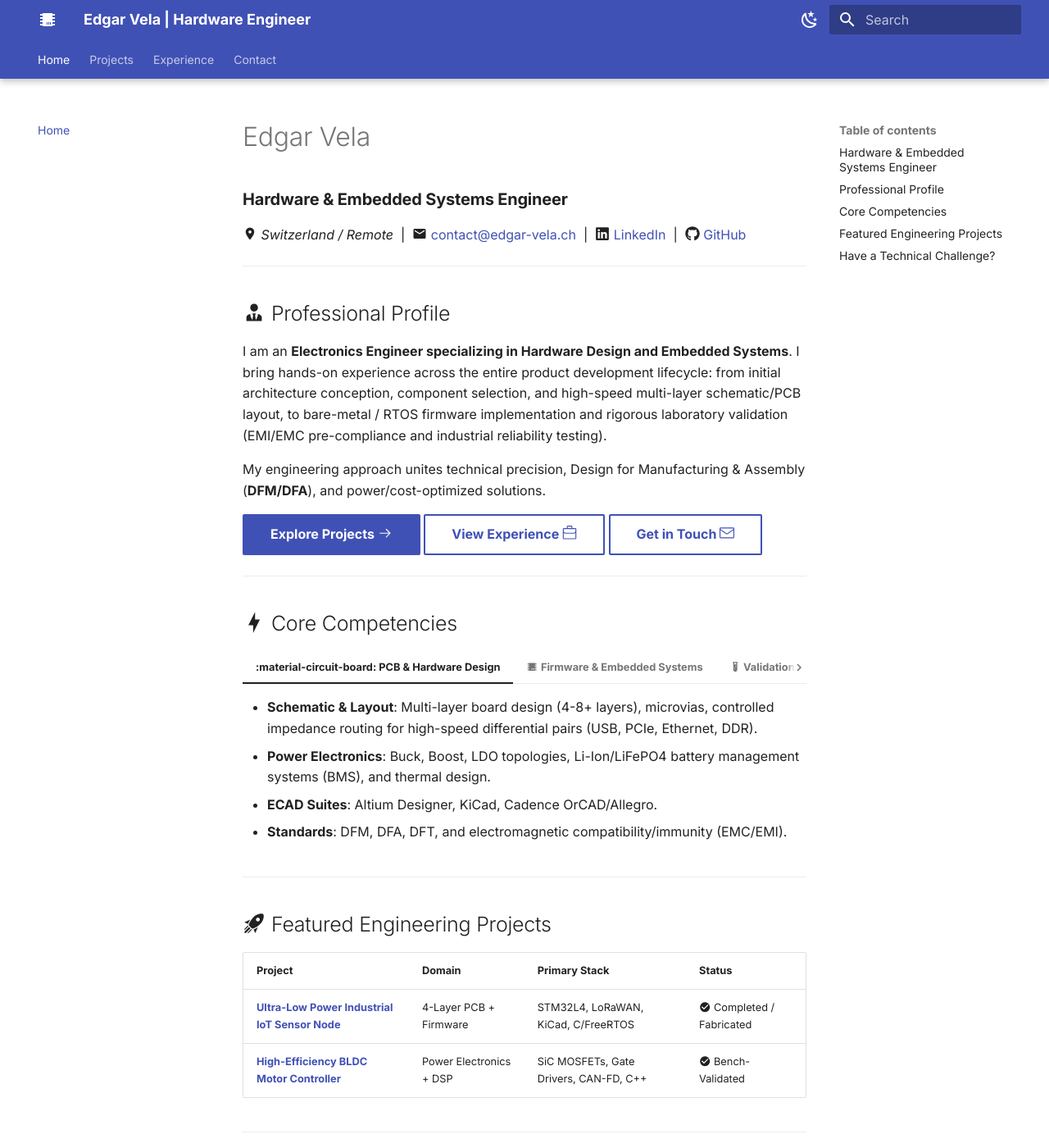
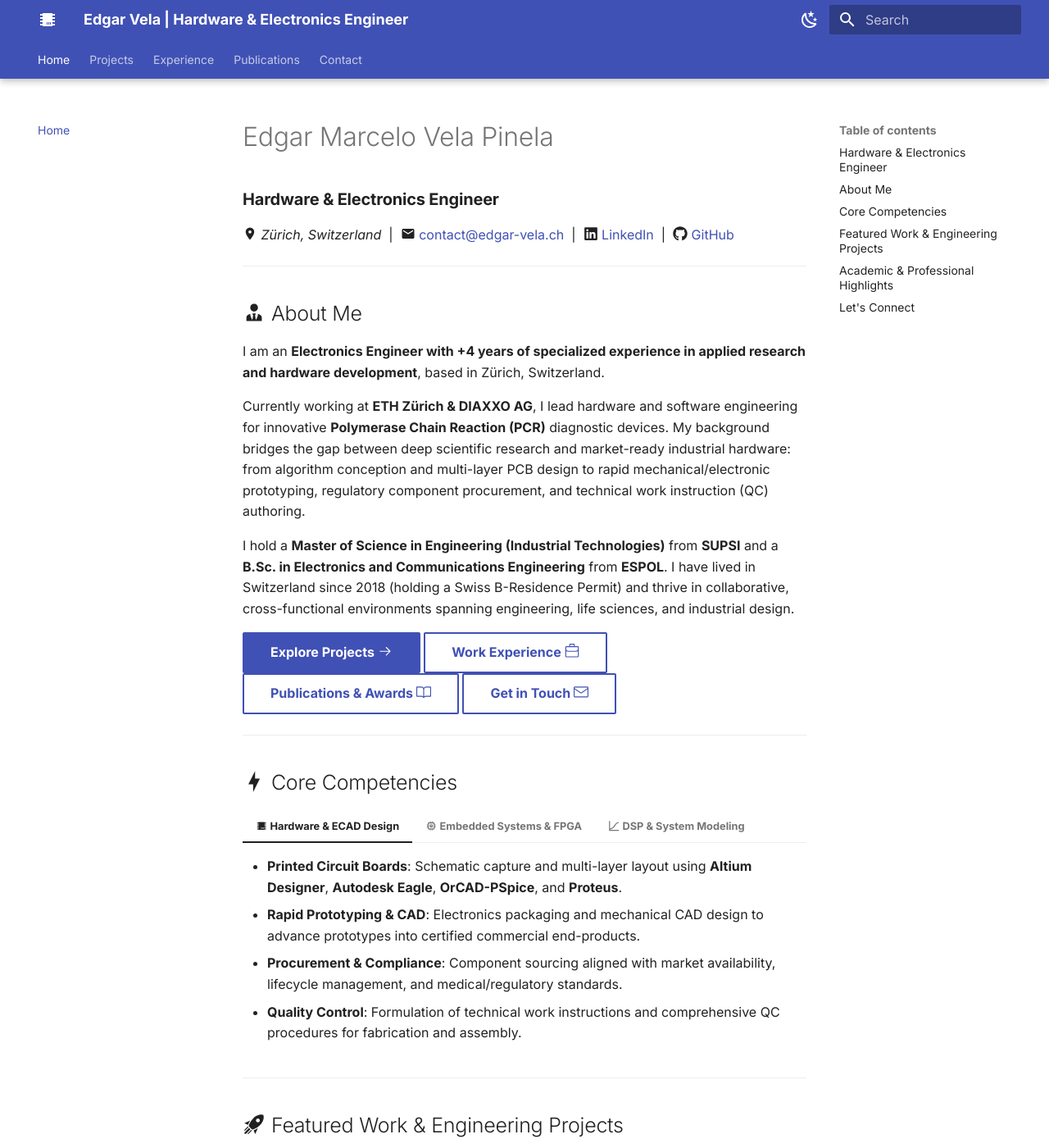
Before and after one commit to emvela29/edgar-vela.ch, an MkDocs documentation site: the page built from docs/index.md, in a window 1280 px wide and 1400 px high. Shown: the whole window at 82% size. Built offline with MkDocs 1.6.1 and Material for MkDocs 9.7.7, drawn with Linux system fonts in a browser that asks for light colours; some of the changed text lies outside the part shown.

Commit message:
fix: update LinkedIn to emvela, set contact@edgar-vela.ch as sole email, remove phone

```diff
--- a/docs/index.md
+++ b/docs/index.md
@@ -1,59 +1,73 @@
 ---
 title: Home
-description: Professional portfolio and engineering profile of Edgar Vela, Hardware and Embedded Systems Engineer.
+description: Professional engineering portfolio of Edgar Marcelo Vela Pinela - Electronics & Hardware Engineer based in Zürich, Switzerland.
 ---
 
-# Edgar Vela
+# Edgar Marcelo Vela Pinela
 
-### **Hardware & Embedded Systems Engineer**
-:material-map-marker: *Switzerland / Remote* &nbsp;|&nbsp; :material-email: [contact@edgar-vela.ch](mailto:contact@edgar-vela.ch) &nbsp;|&nbsp; :fontawesome-brands-linkedin: [LinkedIn](https://linkedin.com/in/edgar-vela) &nbsp;|&nbsp; :fontawesome-brands-github: [GitHub](https://github.com/emvela29)
+### **Hardware & Electronics Engineer**
+:material-map-marker: *Zürich, Switzerland* &nbsp;|&nbsp; :material-email: [contact@edgar-vela.ch](mailto:contact@edgar-vela.ch) &nbsp;|&nbsp; :fontawesome-brands-linkedin: [LinkedIn](https://www.linkedin.com/in/emvela/) &nbsp;|&nbsp; :fontawesome-brands-github: [GitHub](https://github.com/emvela29)
 
 ---
 
-## :material-account-tie: Professional Profile
+## :material-account-tie: About Me
 
-I am an **Electronics Engineer specializing in Hardware Design and Embedded Systems**. I bring hands-on experience across the entire product development lifecycle: from initial architecture conception, component selection, and high-speed multi-layer schematic/PCB layout, to bare-metal / RTOS firmware implementation and rigorous laboratory validation (EMI/EMC pre-compliance and industrial reliability testing).
+I am an **Electronics Engineer with +4 years of specialized experience in applied research and hardware development**, based in Zürich, Switzerland.
 
-My engineering approach unites technical precision, Design for Manufacturing & Assembly (**DFM/DFA**), and power/cost-optimized solutions.
+Currently working at **ETH Zürich & DIAXXO AG**, I lead hardware and software engineering for innovative **Polymerase Chain Reaction (PCR)** diagnostic devices. My background bridges the gap between deep scientific research and market-ready industrial hardware: from algorithm conception and multi-layer PCB design to rapid mechanical/electronic prototyping, regulatory component procurement, and technical work instruction (QC) authoring.
+
+I hold a **Master of Science in Engineering (Industrial Technologies)** from **SUPSI** and a **B.Sc. in Electronics and Communications Engineering** from **ESPOL**. I have lived in Switzerland since 2018 (holding a Swiss B-Residence Permit) and thrive in collaborative, cross-functional environments spanning engineering, life sciences, and industrial design.
 
 [Explore Projects :octicons-arrow-right-24:](projects.md){ .md-button .md-button--primary }
-[View Experience :octicons-briefcase-24:](experience.md){ .md-button }
+[Work Experience :octicons-briefcase-24:](experience.md){ .md-button }
+[Publications & Awards :octicons-book-24:](publications.md){ .md-button }
 [Get in Touch :octicons-mail-24:](contact.md){ .md-button }
 
 ---
 
 ## :material-lightning-bolt: Core Competencies
 
-=== ":material-circuit-board: PCB & Hardware Design"
-    - **Schematic & Layout**: Multi-layer board design (4-8+ layers), microvias, controlled impedance routing for high-speed differential pairs (USB, PCIe, Ethernet, DDR).
-    - **Power Electronics**: Buck, Boost, LDO topologies, Li-Ion/LiFePO4 battery management systems (BMS), and thermal design.
-    - **ECAD Suites**: Altium Designer, KiCad, Cadence OrCAD/Allegro.
-    - **Standards**: DFM, DFA, DFT, and electromagnetic compatibility/immunity (EMC/EMI).
+=== ":material-chip: Hardware & ECAD Design"
+    - **Printed Circuit Boards**: Schematic capture and multi-layer layout using **Altium Designer**, **Autodesk Eagle**, **OrCAD-PSpice**, and **Proteus**.
+    - **Rapid Prototyping & CAD**: Electronics packaging and mechanical CAD design to advance prototypes into certified commercial end-products.
+    - **Procurement & Compliance**: Component sourcing aligned with market availability, lifecycle management, and medical/regulatory standards.
+    - **Quality Control**: Formulation of technical work instructions and comprehensive QC procedures for fabrication and assembly.
 
-=== ":material-chip: Firmware & Embedded Systems"
-    - **Microcontrollers & SoCs**: STM32 (ARM Cortex-M), ESP32, Nordic nRF52/nRF53, NXP, Microchip.
-    - **Languages & Paradigms**: Modern C/C++, Assembly, and Python for automated test benches and toolchains.
-    - **Operating Systems**: FreeRTOS, Zephyr RTOS, and ultra-low-power bare-metal architectures with deterministic timing.
-    - **Communication Protocols**: CAN / CAN-FD, SPI, I2C, UART, RS-485, Modbus, Ethernet, BLE, LoRaWAN.
+=== ":material-memory: Embedded Systems & FPGA"
+    - **Microcontrollers & Platforms**: STM32 (ARM Cortex-M), Microchip PIC (MikroC Pro), and Arduino for robotics and instrumentation.
+    - **FPGA & Logic Design**: Embedded digital design and hardware accelerators using **Intel/Altera Quartus II**.
+    - **System Architecture**: Analysis, architecture definition, and implementation of embedded hardware and firmware modules.
+    - **Multidisciplinary Integration**: Seamless interface between embedded microelectronic systems, biosensors, and actuators.
 
-=== ":material-test-tube: Validation & Lab Instrumentation"
-    - **Instruments**: Digital phosphor oscilloscopes, logic analyzers, arbitrary waveform generators, electronic loads, and programmable power supplies.
-    - **Verification**: Signal Integrity (SI), Power Integrity (PI), environmental stress screening, and thermal characterization.
-    - **Test Automation**: Automated test benches using Python (PyVISA, SCPI) for instrument control and data analysis.
+=== ":material-chart-bell-curve-cumulative: DSP & System Modeling"
+    - **Modeling & Simulation**: Dynamic system simulation using **Python**, **MATLAB**, **Simulink**, and **Octave**.
+    - **Digital Signal Processing**: Audio beamforming using antenna arrays, electromyographic (EMG) bio-signal filtering, and spectral feature extraction.
+    - **Estimation & Control**: Implementation of Gradient Descent calibration and Dual Extended Kalman Filters (EKF) on embedded targets.
+    - **Machine Learning**: Practical applications of AI in medicine and robotics.
 
 ---
 
-## :material-rocket-launch: Featured Engineering Projects
+## :material-rocket-launch: Featured Work & Engineering Projects
 
-| Project | Domain | Primary Stack | Status |
+| Project / Focus | Institution / Company | Key Technologies | Status |
 | :--- | :--- | :--- | :--- |
-| **[Ultra-Low Power Industrial IoT Sensor Node](projects.md#project-1-ultra-low-power-industrial-iot-sensor-node)** | 4-Layer PCB + Firmware | STM32L4, LoRaWAN, KiCad, C/FreeRTOS | :material-check-circle:{ .green } Completed / Fabricated |
-| **[High-Efficiency BLDC Motor Controller](projects.md#project-2-high-efficiency-bldc-motor-controller)** | Power Electronics + DSP | SiC MOSFETs, Gate Drivers, CAN-FD, C++ | :material-check-circle:{ .green } Bench-Validated |
+| **[Innovative PCR Diagnostic Devices](projects.md#project-1-point-of-care-polymerase-chain-reaction-pcr-devices)** | ETH Zürich & DIAXXO AG | Altium Designer, Rapid Prototyping, QC, Thermal & Sensor Control | :material-check-circle:{ .green } Active / Commercialized |
+| **[Audio-Domain DSP & Beamforming Array](projects.md#project-2-audio-domain-dsp-using-antenna-arrays-and-beamforming)** | SUPSI (Applied Electronics) | Spatial DSP, Antenna Arrays, Microelectronics, Embedded | :material-check-circle:{ .green } Research Validated |
+| **[Biomedical EMG Acquisition & FPGA Processing](projects.md#project-3-myoelectric-emg-signal-acquisition-fpga-processing)** | FIEC - ESPOL | Quartus II, MATLAB, Bioelectronics, Kalman Filtering | :material-check-circle:{ .green } Published in IEEE / Journals |
 
 ---
 
-## :material-send: Have a Technical Challenge?
+## :material-school: Academic & Professional Highlights
 
-Whether you are looking to collaborate on cutting-edge hardware development, optimize an existing electronic design, or need consulting on embedded systems, feel free to reach out.
+- **Master of Science in Engineering (MSE)**, Specialization in Industrial Technologies — **SUPSI** (*Southern Switzerland*).
+- **Recipient of the prestigious RETECA Foundation Scholarship** (Sept 2018) for applied research in microelectronics and engineering.
+- **Author/Co-Author of 8+ peer-reviewed publications** in international conferences and biomedical engineering journals.
+- **Former President of ESPOL Robotics Club** (overseeing national/international competitions and FIRST Robotics mentorship in New York).
 
-[:octicons-paper-airplane-24: Send an inquiry to contact@edgar-vela.ch](contact.md){ .md-button .md-button--primary }
+---
+
+## :material-send: Let's Connect
+
+Whether you want to discuss medical device hardware, embedded development, or explore new engineering opportunities:
+
+[:octicons-paper-airplane-24: Contact Edgar Vela](contact.md){ .md-button .md-button--primary }
--- a/mkdocs.yml
+++ b/mkdocs.yml
@@ -1,7 +1,7 @@
-site_name: Edgar Vela | Hardware Engineer
+site_name: Edgar Vela | Hardware & Electronics Engineer
 site_url: https://edgar-vela.ch
-site_author: Edgar Vela
-site_description: Professional portfolio of Edgar Vela - Hardware & Embedded Systems Engineer specializing in PCB design, firmware development, and system validation.
+site_author: Edgar Marcelo Vela Pinela
+site_description: Professional portfolio of Edgar Vela - Hardware & Electronics Engineer based in Zürich, Switzerland. Specializing in PCR biomedical devices, embedded systems, PCB design, and DSP.
 
 theme:
   name: material
@@ -46,7 +46,7 @@
       link: https://github.com/emvela29
       name: GitHub
     - icon: fontawesome/brands/linkedin
-      link: https://linkedin.com/in/edgar-vela
+      link: https://www.linkedin.com/in/emvela/
       name: LinkedIn
     - icon: fontawesome/solid/envelope
       link: mailto:contact@edgar-vela.ch
@@ -82,4 +82,5 @@
   - Home: index.md
   - Projects: projects.md
   - Experience: experience.md
+  - Publications: publications.md
   - Contact: contact.md
```
Also changed, not shown: docs/contact.md (+13 -17 lines), docs/experience.md (+100 -40 lines), docs/projects.md (+55 -61 lines), docs/publications.md (added, +67 -0 lines).
